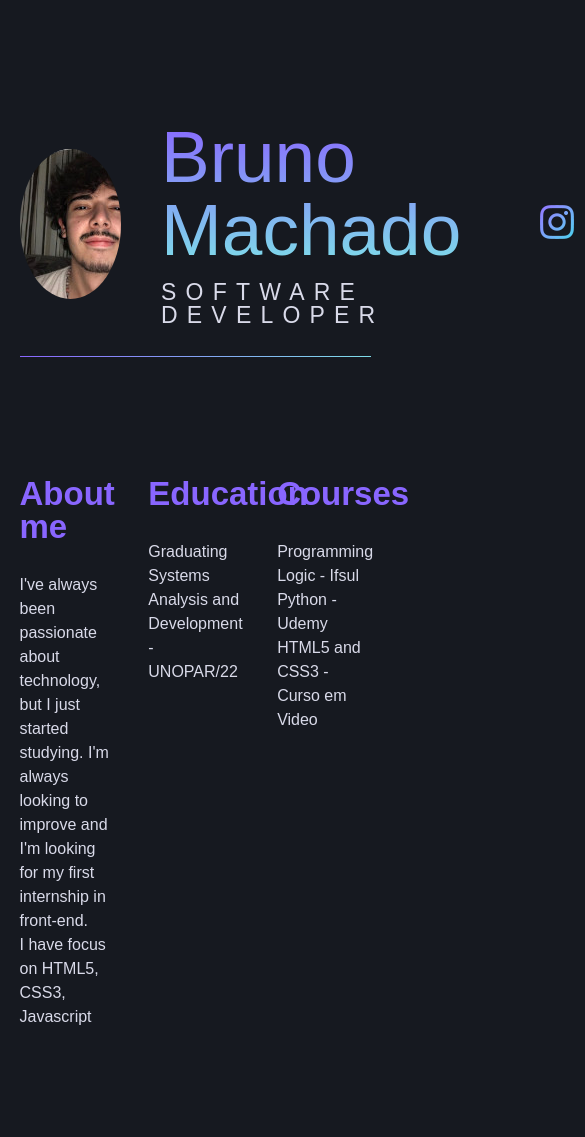
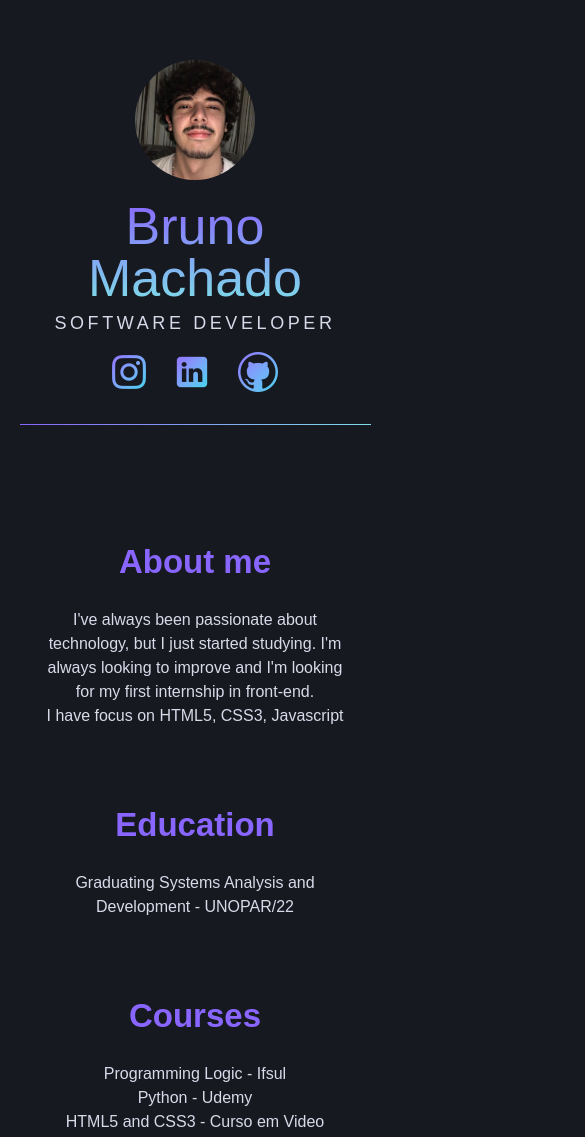
Before and after one commit to brunommorales/html-css, a plain HTML site: page portfolio/index.html in a window 390 px wide. Shown: the top 1137 px of the page, 585 px wide, since content can reach past the window. Drawn offline with Linux system fonts and the light colour scheme.

Commit message:
feat: responsiveness

```diff
--- a/portfolio/style.css
+++ b/portfolio/style.css
@@ -103,6 +103,11 @@ body {
 	height: 150px;
 	overflow: hidden;
 	border-radius: 50%;
+}
+
+.header__pic img {
+	display: block;
+	width: 100%;
 }
 
 .header__name {
@@ -232,3 +237,87 @@ body {
 .footer__copyright {
   font-size: 16px;
 }
+
+@media (max-width: 1160px) {
+	.header__pic {
+		margin: 0 20px 0 0;
+		width: 120px;
+		height: 120px;
+	}
+
+	.header__name {
+		font-size: 52px;
+		margin: 0 0 10px;
+	}
+
+	.header__carreer {
+		font-size: 18px;
+		letter-spacing: 0.2em;
+	}
+}
+
+@media (max-width: 860px) {
+	.container {
+		padding-top: 60px;
+	}
+
+	.header {
+		flex-direction: column;
+	}
+
+	.header__about {
+		flex-direction: column;
+		text-align: center;
+		margin-bottom: 20px;
+	}
+
+	.header__pic {
+		margin: 0 0 20px;
+	}
+
+	.social__link {
+		margin: 0 15px;
+	}
+
+	.about {
+		flex-direction: column;
+		margin-bottom: 40px;
+	}
+
+	.about__info {
+		width: 80vw;
+		max-width: 420px;
+		margin: 0 auto 80px;
+		text-align: center;
+	}
+
+	.projects__title {
+		text-align: center;
+	}
+
+	.projects {
+		margin-bottom: 40px;
+	}
+
+	.projects__list {
+		flex-direction: column;
+		margin-bottom: 40px;
+	}
+
+	.project {
+		width: 80vw;
+		max-width: 420px;
+		margin: 0 auto 20px;
+		text-align: center;
+	}
+
+	.footer {
+		flex-direction: column;
+	}
+
+	.footer__copyright {
+		margin-bottom: 30px;
+		text-align: center;
+		line-height: 24px;
+	}
+}
```
Lines whose indentation alone changed are shown as unchanged.
